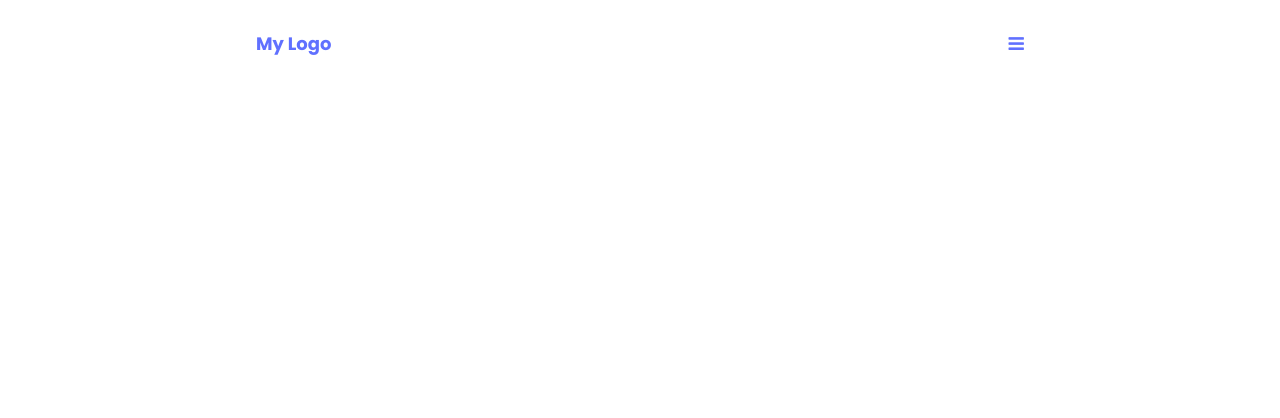
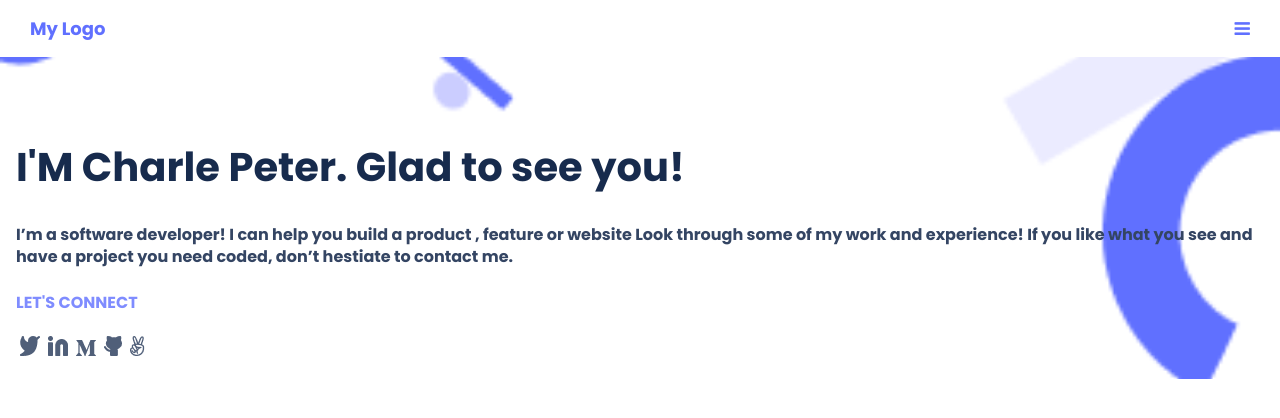
Before and after one commit to PeteUgwu/microverse-portfolio, a website: page index.html in a window 1280 px wide. Drawn offline with Linux system fonts and the light colour scheme.

Commit message:
fix linter issue, update html, css and readme files

```diff
--- a/index.html
+++ b/index.html
@@ -22,5 +22,29 @@
         </div>
       </nav>
     </header>
+    <main class="main">
+      <h1 class="h1">I'M Charle Peter. Glad to see you!</h1>
+      <p class="p">
+        I’m a software developer! I can help you build a product , feature or
+        website Look through some of my work and experience! If you like what
+        you see and have a project you need coded, don’t hestiate to contact me.
+      </p>
+      <h4 class="h4-connect">LET'S CONNECT</h4>
+      <div class="flex item-center">
+        <a class="icon-tag" href="#"
+          ><img src="/image/twitter.png" alt="twitter"
+        /></a>
+        <a class="icon-tag" href="#"
+          ><img src="/image/linkedin.png" alt="linkedin"
+        /></a>
+        <a class="icon-tag" href="#"><img src="/image/m.png" alt="m" /></a>
+        <a class="icon-tag" href="#"
+          ><img src="/image/git.png" alt="Github"
+        /></a>
+        <a class="icon-tag" href="#"
+          ><img src="/image/angelist.png" alt="angelist"
+        /></a>
+      </div>
+    </main>
   </body>
 </html>
--- a/style.css
+++ b/style.css
@@ -2,9 +2,16 @@
 
 * {
   box-sizing: border-box;
+}
+
+body {
   margin: 0;
   padding: 0;
-  background-color: #ffffff;
+  background-color: #fff;
+  font-family: "Poppins", sans-serif;
+  font-weight: 400;
+  font-size: 16px;
+  color: black;
 }
 
 a {
@@ -19,12 +26,51 @@ header {
   display: flex;
   justify-content: space-between;
   align-items: center;
-  padding: 30px 20%;
+  padding: 15px 30px;
 }
+
 .logo {
   width: 76px;
   height: 20px;
-  top: 10px;
-  left: 12px;
   line-height: 20px;
 }
+
+.main {
+  padding: 16px;
+  background-image: url("/image/headerbg.png");
+  background-size: cover;
+  background-position: 100% 10%;
+  background-repeat: no-repeat;
+  height: auto;
+  width: 100%;
+}
+
+.h1 {
+  font-weight: 700;
+  font-size: 2.5rem;
+  margin-top: 4rem;
+  color: #172b4d;
+}
+
+.p {
+  font-size: 1rem;
+  color: #344563;
+  line-height: 1.4;
+}
+
+.h4-connect {
+  color: #7f8cff;
+  font-size: 1rem;
+}
+
+.flex {
+  display: flex;
+}
+
+.item-center {
+  align-items: center;
+}
+
+.icon-tag {
+  margin: 0 4px;
+}
```
Also changed, not shown: README.md, image/Linkedin.png (added), image/angelist.png (added), image/git.png (added), image/headerbg.png (added), image/m.png (added), image/twitter.png (added), 1 other file.
